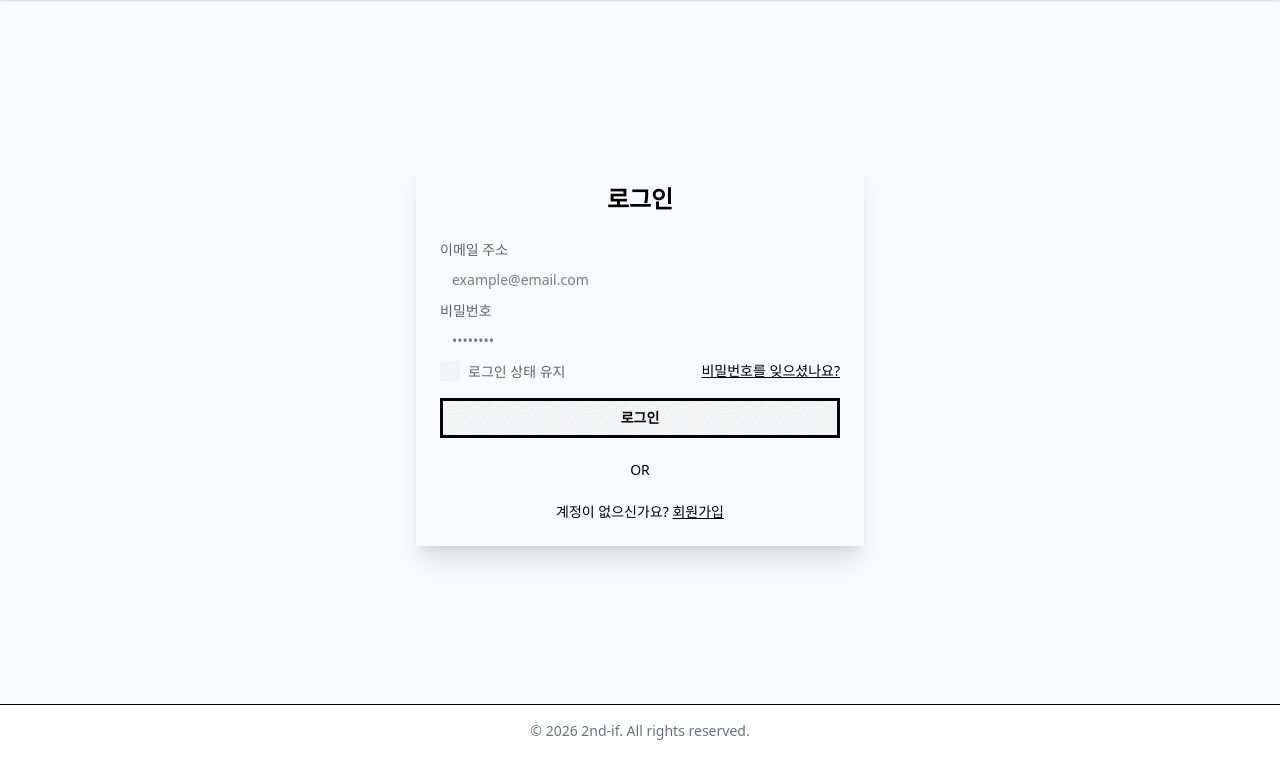
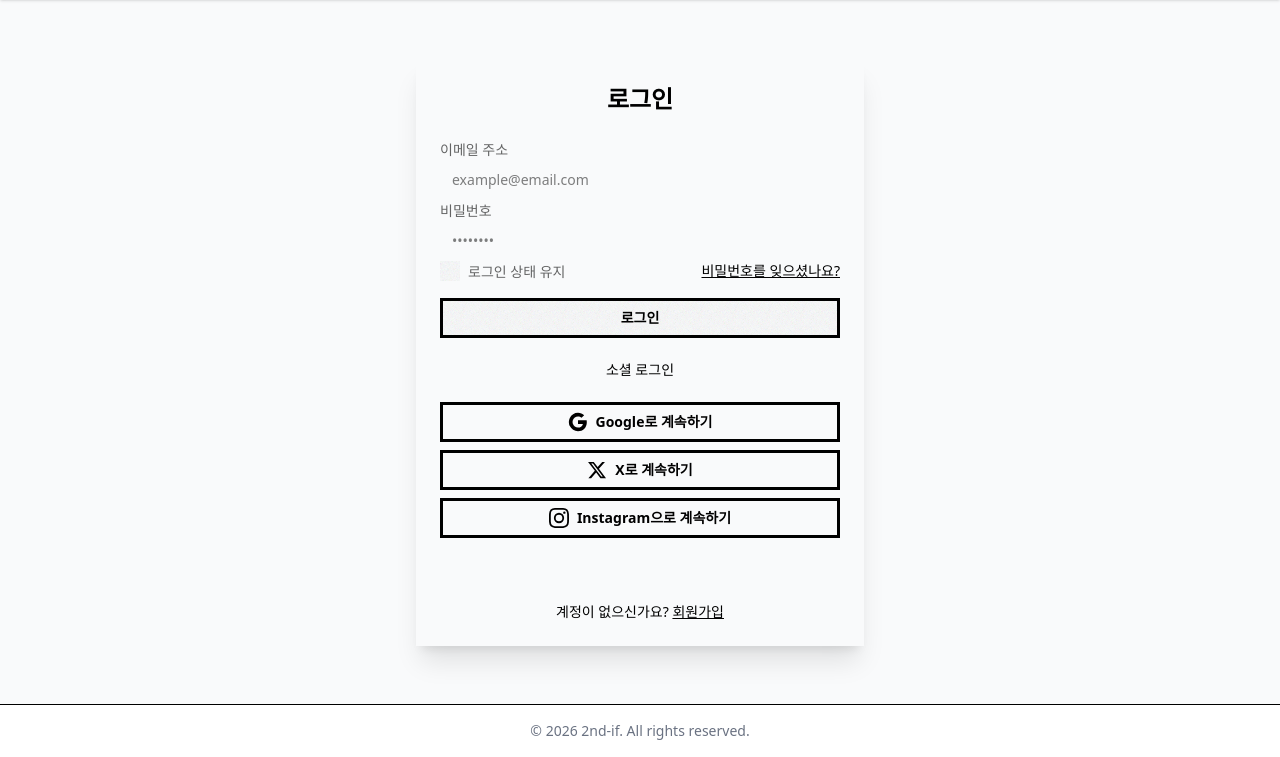
Before and after one commit to loading1031/2nd-if, a Django app: page /users/login/ in a window 1280 px wide. Shown: the part 64-821 px from the top of the page. Run offline with Django 5.2, Linux system fonts and the light colour scheme; style sheets or scripts are compiled from the project's sources; some libraries are stand-ins or nearby versions; some web fonts are replaced.

Commit message:
feat: 소셜 로그인 (Google + X + Instagram) via django-allauth
- django-allauth 설치 + 설정 (google, twitter_oauth2, instagram)
- 로그인/회원가입 페이지에 소셜 로그인 버튼 3개 추가
- allauth URL 등록 (/accounts/)
- SITE_ID, AUTHENTICATION_BACKENDS 설정
- 43 unit tests 전부 통과

Co-Authored-By: Claude Opus 4.6 (1M context) <noreply@anthropic.com>

```diff
--- a/pyproject.toml
+++ b/pyproject.toml
@@ -6,6 +6,7 @@ readme = "README.md"
 requires-python = ">=3.14"
 dependencies = [
     "django>=5.0",
+    "django-allauth[socialaccount]>=65.15.0",
     "django-editorjs-fields>=0.2.7",
     "django-extensions>=4.1",
     "neomodel>=6.1.0",
--- a/server/apps/users/templates/pages/login.html
+++ b/server/apps/users/templates/pages/login.html
@@ -36,7 +36,24 @@
                 </button>
             </form>
 
-            <div class="divider">OR</div>
+            <div class="divider">소셜 로그인</div>
+
+            <div class="space-y-2">
+                <a href="{% url 'google_login' %}" class="btn btn-outline w-full gap-2">
+                    <svg class="w-5 h-5" viewBox="0 0 24 24"><path fill="currentColor" d="M22.56 12.25c0-.78-.07-1.53-.2-2.25H12v4.26h5.92a5.06 5.06 0 0 1-2.2 3.32v2.77h3.57c2.08-1.92 3.28-4.74 3.28-8.1z"/><path fill="currentColor" d="M12 23c2.97 0 5.46-.98 7.28-2.66l-3.57-2.77c-.98.66-2.23 1.06-3.71 1.06-2.86 0-5.29-1.93-6.16-4.53H2.18v2.84C3.99 20.53 7.7 23 12 23z"/><path fill="currentColor" d="M5.84 14.09c-.22-.66-.35-1.36-.35-2.09s.13-1.43.35-2.09V7.07H2.18C1.43 8.55 1 10.22 1 12s.43 3.45 1.18 4.93l2.85-2.22.81-.62z"/><path fill="currentColor" d="M12 5.38c1.62 0 3.06.56 4.21 1.64l3.15-3.15C17.45 2.09 14.97 1 12 1 7.7 1 3.99 3.47 2.18 7.07l3.66 2.84c.87-2.6 3.3-4.53 6.16-4.53z"/></svg>
+                    Google로 계속하기
+                </a>
+                <a href="{% url 'twitter_oauth2_login' %}" class="btn btn-outline w-full gap-2">
+                    <svg class="w-5 h-5" viewBox="0 0 24 24"><path fill="currentColor" d="M18.244 2.25h3.308l-7.227 8.26 8.502 11.24H16.17l-5.214-6.817L4.99 21.75H1.68l7.73-8.835L1.254 2.25H8.08l4.713 6.231zm-1.161 17.52h1.833L7.084 4.126H5.117z"/></svg>
+                    X로 계속하기
+                </a>
+                <a href="{% url 'instagram_login' %}" class="btn btn-outline w-full gap-2">
+                    <svg class="w-5 h-5" viewBox="0 0 24 24"><path fill="currentColor" d="M12 2.163c3.204 0 3.584.012 4.85.07 3.252.148 4.771 1.691 4.919 4.919.058 1.265.069 1.645.069 4.849 0 3.205-.012 3.584-.069 4.849-.149 3.225-1.664 4.771-4.919 4.919-1.266.058-1.644.07-4.85.07-3.204 0-3.584-.012-4.849-.07-3.26-.149-4.771-1.699-4.919-4.92-.058-1.265-.07-1.644-.07-4.849 0-3.204.013-3.583.07-4.849.149-3.227 1.664-4.771 4.919-4.919 1.266-.057 1.645-.069 4.849-.069zM12 0C8.741 0 8.333.014 7.053.072 2.695.272.273 2.69.073 7.052.014 8.333 0 8.741 0 12c0 3.259.014 3.668.072 4.948.2 4.358 2.618 6.78 6.98 6.98C8.333 23.986 8.741 24 12 24c3.259 0 3.668-.014 4.948-.072 4.354-.2 6.782-2.618 6.979-6.98.059-1.28.073-1.689.073-4.948 0-3.259-.014-3.667-.072-4.947-.196-4.354-2.617-6.78-6.979-6.98C15.668.014 15.259 0 12 0zm0 5.838a6.162 6.162 0 1 0 0 12.324 6.162 6.162 0 0 0 0-12.324zM12 16a4 4 0 1 1 0-8 4 4 0 0 1 0 8zm6.406-11.845a1.44 1.44 0 1 0 0 2.881 1.44 1.44 0 0 0 0-2.881z"/></svg>
+                    Instagram으로 계속하기
+                </a>
+            </div>
+
+            <div class="divider"></div>
 
             <p class="text-center text-sm">
                 계정이 없으신가요?
--- a/server/config/urls.py
+++ b/server/config/urls.py
@@ -11,6 +11,7 @@ urlpatterns = [
     path('admin/', admin.site.urls),
     path('', include('apps.core.urls')),
     path('users/', include('apps.users.urls')),
+    path('accounts/', include('allauth.urls')),
     path('stories/', include('apps.stories.urls')),
 ]
 
```
Also changed, not shown: server/apps/users/templates/pages/signup.html (+9 -1 lines), server/config/settings/base.py (+19 -0 lines), 1 other file.
